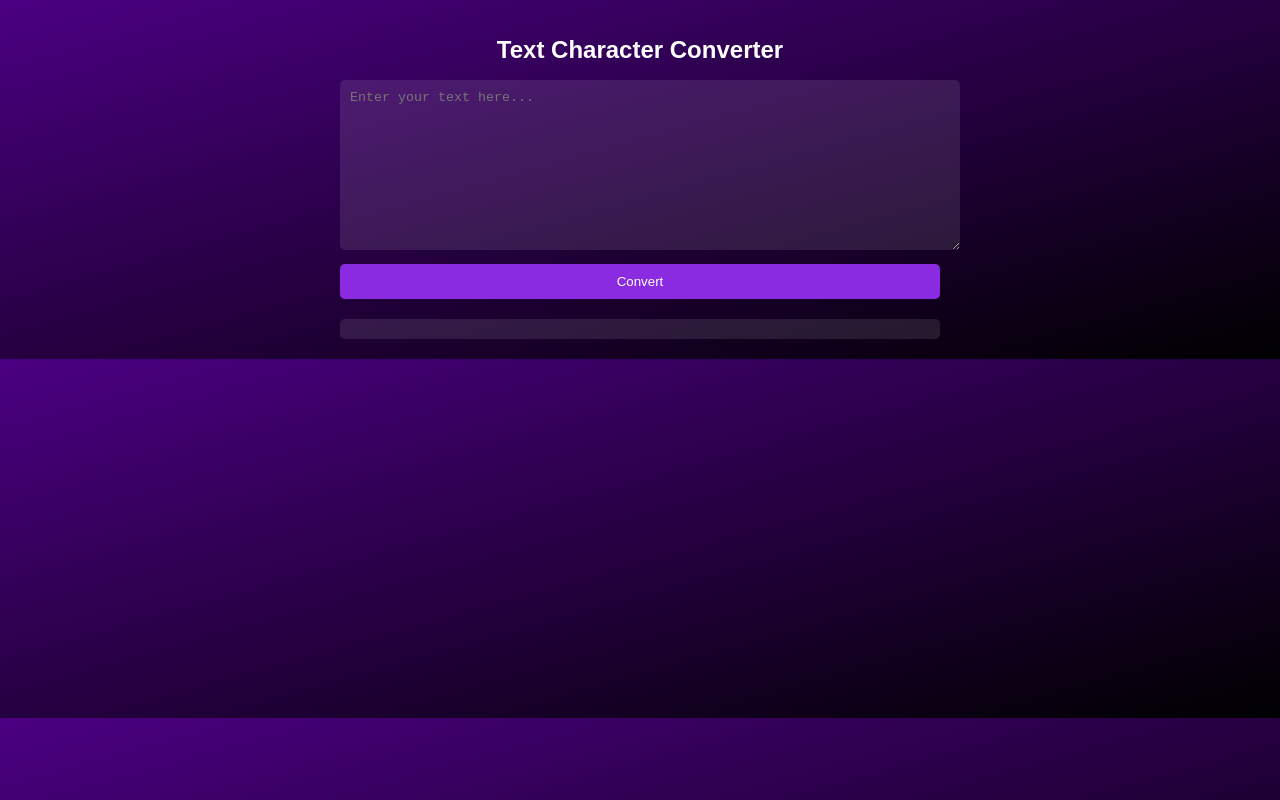
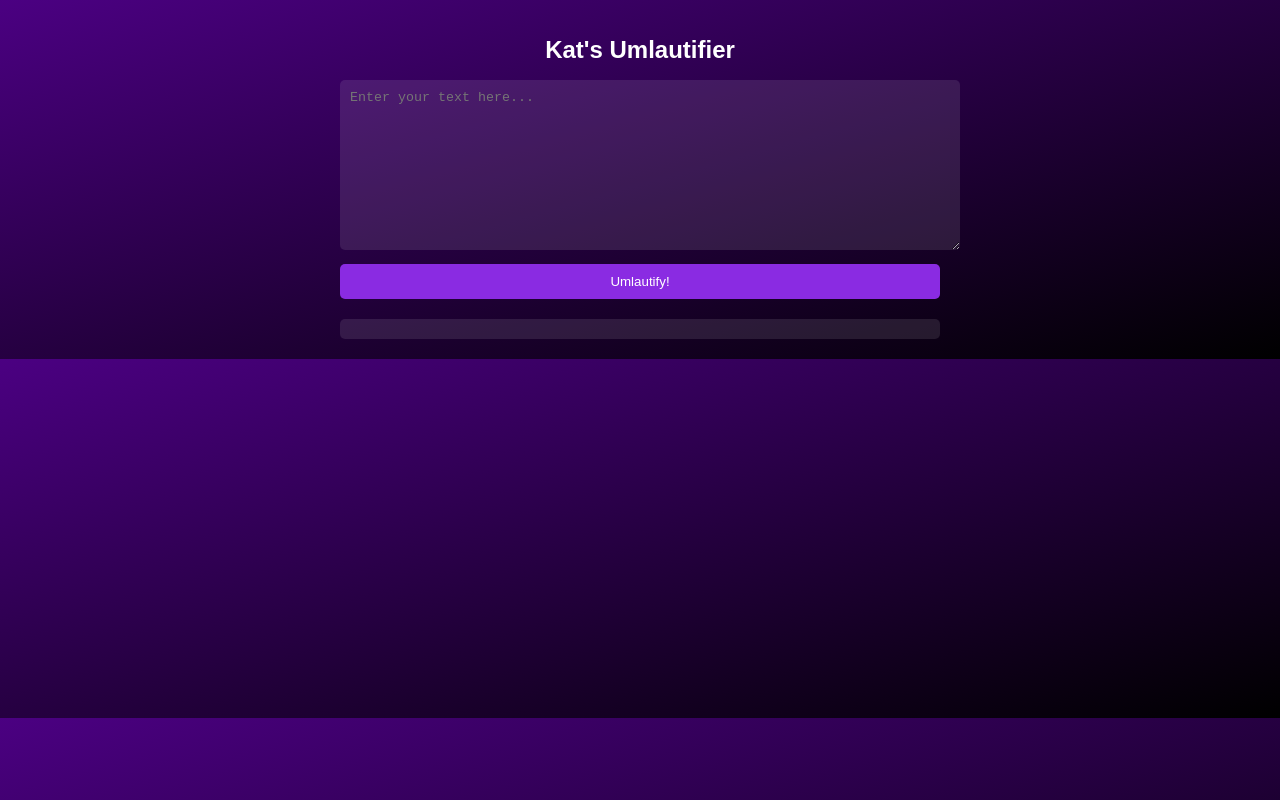
Before and after one commit to AshSimmonds/umlautify-claude-opus, a plain HTML site: page index.html in a window 1280 px wide. Drawn offline with Linux system fonts and the light colour scheme.

Commit message:
kat's umlautifier

```diff
--- a/index.html
+++ b/index.html
@@ -1,15 +1,15 @@
 <!DOCTYPE html>
 <html>
 <head>
-  <title>Text Character Converter</title>
+  <title>Kat's Umlautifier</title>
   <meta name="viewport" content="width=device-width, initial-scale=1.0">
   <link rel="stylesheet" type="text/css" href="styles.css">
 </head>
 <body>
   <div class="container">
-    <h1>Text Character Converter</h1>
+    <h1>Kat's Umlautifier</h1>
     <textarea id="inputText" placeholder="Enter your text here..."></textarea>
-    <button id="convertBtn">Convert</button>
+    <button id="convertBtn">Umlautify!</button>
     <div id="output"></div>
   </div>
   <script src="script.js"></script>
```
